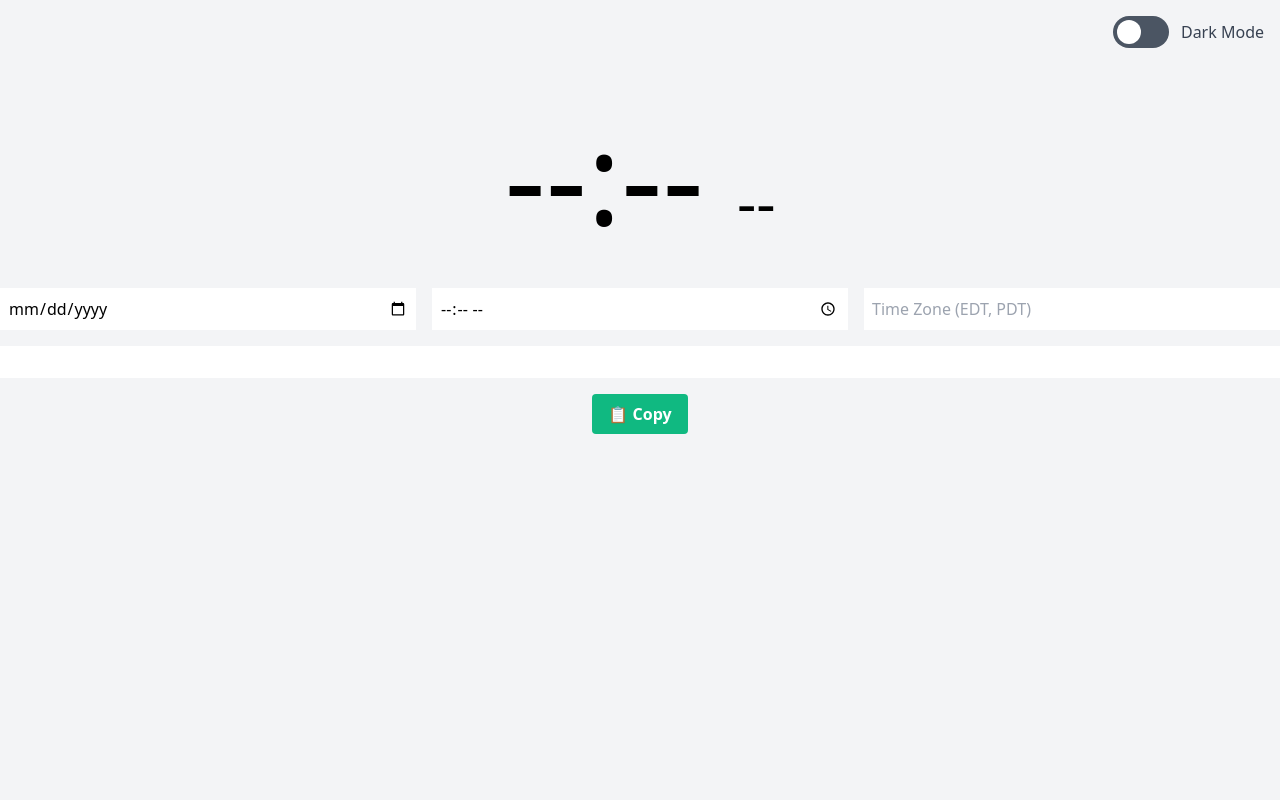
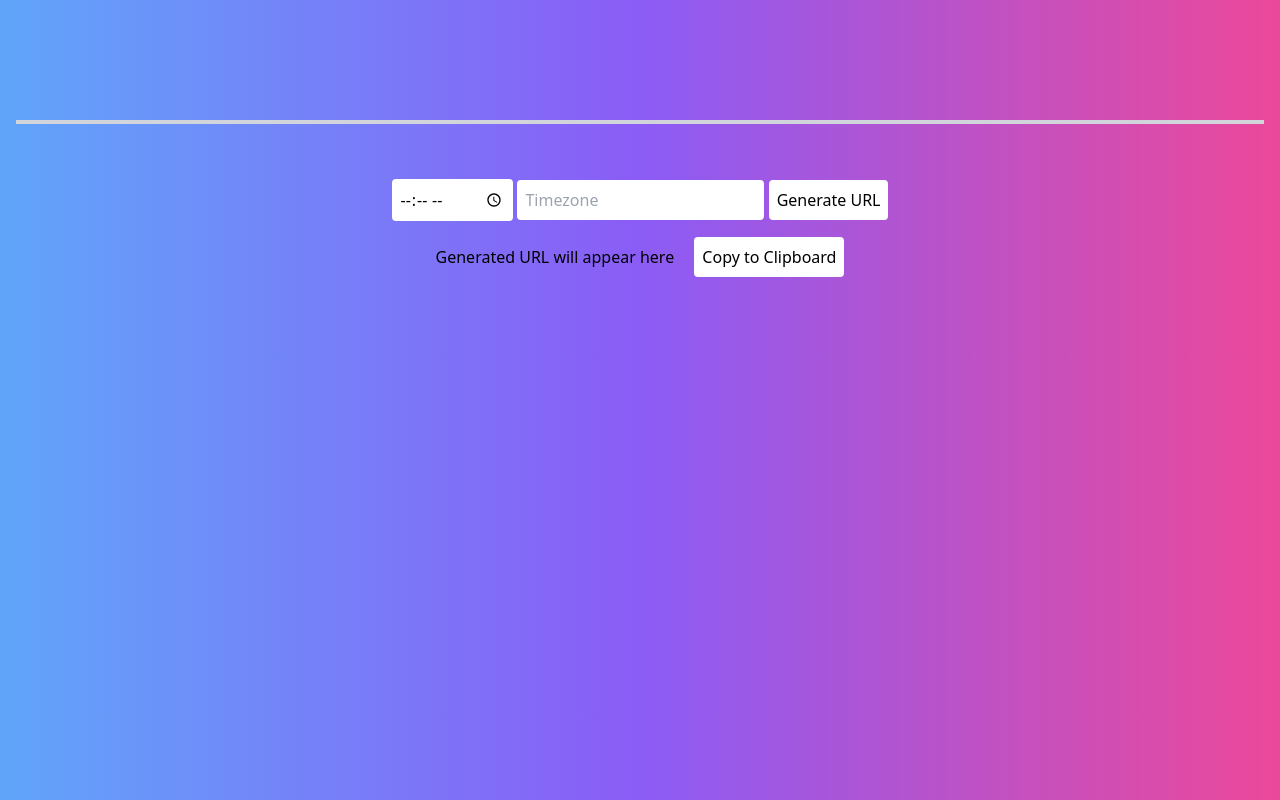
Before and after one commit to lirebotes/localtime, a plain HTML site: page index.html in a window 1280 px wide. Drawn offline with nearby package versions, Linux system fonts and the light colour scheme.

Commit message:
Update index.html

```diff
--- a/index.html
+++ b/index.html
@@ -1,64 +1,36 @@
+
 <!DOCTYPE html>
 <html lang="en">
-
 <head>
     <meta charset="UTF-8">
     <meta name="viewport" content="width=device-width, initial-scale=1.0">
-    <title>Time Converter</title>
+    <title>LocalTime</title>
     <link href="https://cdn.jsdelivr.net/npm/tailwindcss@2.2.19/dist/tailwind.min.css" rel="stylesheet">
+    <script src="script.js" defer></script>
 </head>
-
-<body class="bg-gray-100 h-screen font-sans">
-
-    <!-- Toggle for Dark Mode -->
-    <div class="flex justify-end p-4">
-        <label for="toggleTheme" class="flex items-center cursor-pointer">
-            <div class="relative">
-                <input type="checkbox" id="toggleTheme" class="sr-only">
-                <div class="block bg-gray-600 w-14 h-8 rounded-full"></div>
-                <div class="dot absolute left-1 top-1 bg-white w-6 h-6 rounded-full transition"></div>
-            </div>
-            <div class="ml-3 text-gray-700 font-medium">
-                Dark Mode
-            </div>
-        </label>
-    </div>
-
-    <!-- Display Time -->
-    <div class="text-center text-9xl my-12">
-        <span id="display-date">--:--</span>
-        <span class="text-6xl" id="display-timezone">--</span>
-    </div>
-
-    <!-- Input Controls -->
-    <div class="mt-12">
-        <div class="grid grid-cols-3 gap-4">
-            <input type="date" id="input-date" class="p-2">
-            <input type="time" id="input-time" class="p-2">
-            <input type="text" id="input-timezone" placeholder="Time Zone (EDT, PDT)" class="p-2">
+<body class="bg-gradient-to-r from-blue-400 via-purple-500 to-pink-500">
+    <div class="container mx-auto px-4 py-20 text-center">
+        <div class="text-9xl font-bold mb-10" id="displayTime">
+            <!-- Time Displayed Here -->
         </div>
-
-        <div class="mt-4 text-center">
-            <input type="text" id="output-link" class="w-full p-2 text-xs" readonly>
-            <button class="bg-green-500 hover:bg-green-700 text-white font-bold py-2 px-4 rounded mt-4" id="copy-link">📋 Copy</button>
+        <hr class="border-2 border-gray-300 my-10">
+        <input class="bg-white p-2 rounded" type="time" id="inputTime" placeholder="Time">
+        <input class="bg-white p-2 rounded mt-4" type="text" id="inputTZ" list="timezones" placeholder="Timezone">
+        <datalist id="timezones">
+            <!-- US and EU timezones. Add more as needed. -->
+            <option value="UTC">
+            <option value="EST">
+            <option value="CST">
+            <option value="MST">
+            <option value="PST">
+            <option value="CET">
+            <option value="BST">
+        </datalist>
+        <button class="bg-white p-2 rounded mt-4" onclick="generateURL()">Generate URL</button>
+        <div class="mt-4">
+            <a id="generatedURL" href="#">Generated URL will appear here</a>
+            <button class="bg-white p-2 rounded ml-4" onclick="copyToClipboard()">Copy to Clipboard</button>
         </div>
     </div>
-
-    <script src="script.js"></script>
-
-<style>
-    /* Dark Mode Toggle Styling */
-    input:checked ~ .dot {
-        transform: translateX(100%);
-    }
-
-    body.dark-mode {
-        background-color: #1a1a1a;
-        color: white;
-    }
-</style>
-
-
 </body>
-
 </html>
```
